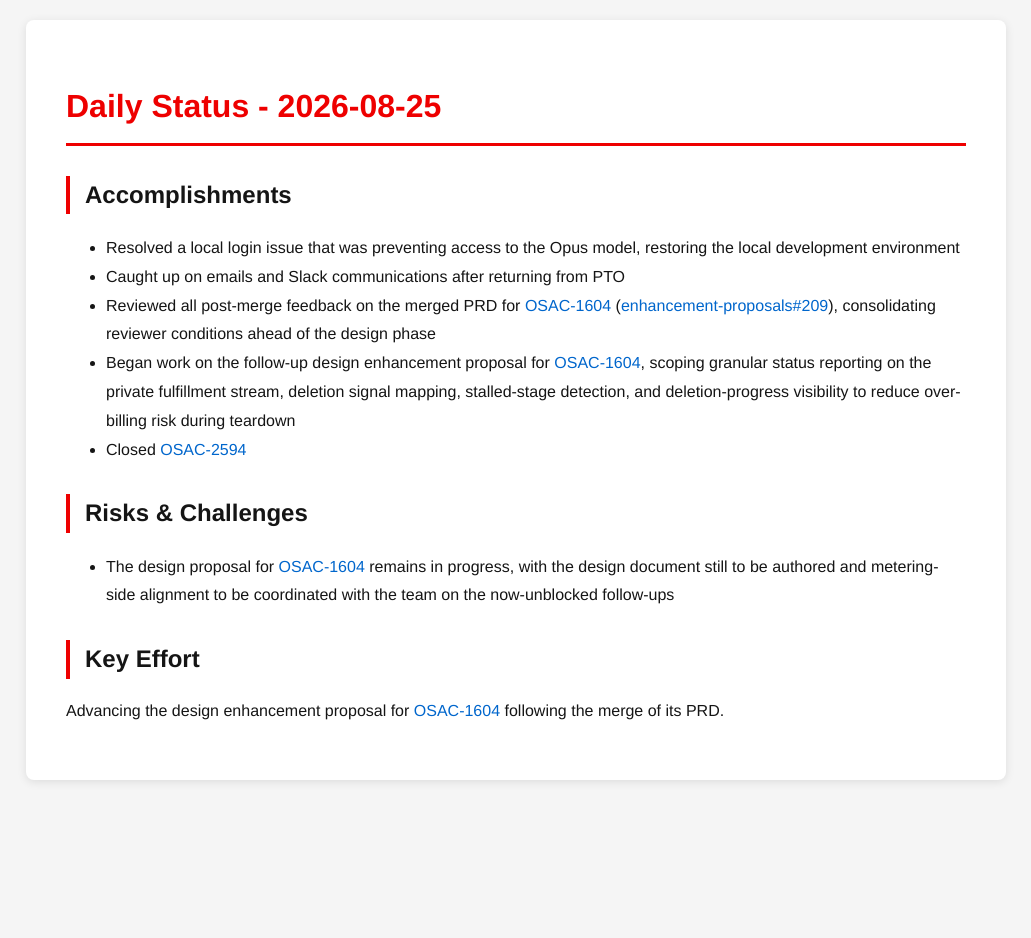
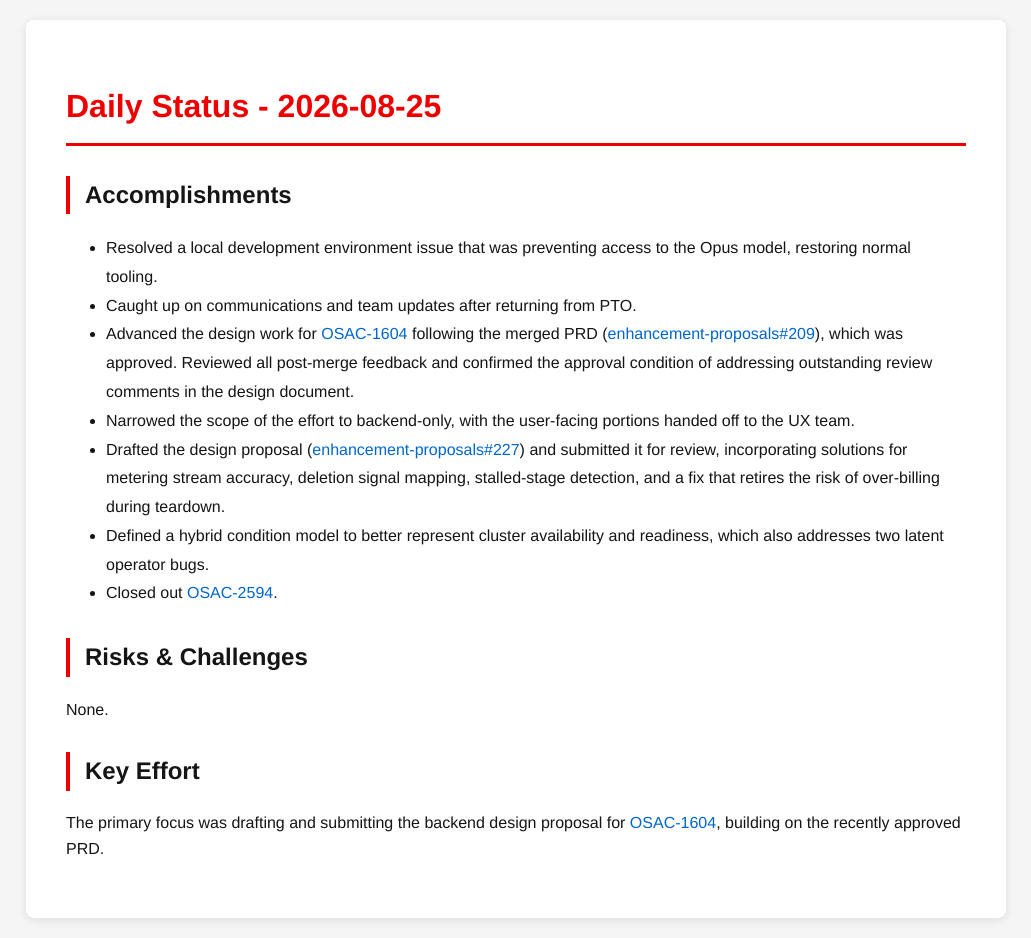
Before and after one commit to tzvatot/daily-status, a Jekyll site: the page built from 2026-08-25.md, in a window 1280 px wide. Shown: the whole page, without its empty margins (124-1155 px from the left). Built offline with Jekyll 4.4.1, drawn with Linux system fonts in a browser that asks for light colours; before the commit the page ends 900 px from its top, so only the background shows below that.

Commit message:
Daily status update - 2026-08-25

```diff
--- a/2026-08-25.md
+++ b/2026-08-25.md
@@ -7,14 +7,16 @@ date: 2026-08-25
 # Daily Status - 2026-08-25
 
 ## Accomplishments
-- Resolved a local login issue that was preventing access to the Opus model, restoring the local development environment
-- Caught up on emails and Slack communications after returning from PTO
-- Reviewed all post-merge feedback on the merged PRD for [OSAC-1604](https://redhat.atlassian.net/browse/OSAC-1604) ([enhancement-proposals#209](https://github.com/osac-project/enhancement-proposals/pull/209)), consolidating reviewer conditions ahead of the design phase
-- Began work on the follow-up design enhancement proposal for [OSAC-1604](https://redhat.atlassian.net/browse/OSAC-1604), scoping granular status reporting on the private fulfillment stream, deletion signal mapping, stalled-stage detection, and deletion-progress visibility to reduce over-billing risk during teardown
-- Closed [OSAC-2594](https://redhat.atlassian.net/browse/OSAC-2594)
+- Resolved a local development environment issue that was preventing access to the Opus model, restoring normal tooling.
+- Caught up on communications and team updates after returning from PTO.
+- Advanced the design work for [OSAC-1604](https://redhat.atlassian.net/browse/OSAC-1604) following the merged PRD ([enhancement-proposals#209](https://github.com/osac-project/enhancement-proposals/pull/209)), which was approved. Reviewed all post-merge feedback and confirmed the approval condition of addressing outstanding review comments in the design document.
+- Narrowed the scope of the effort to backend-only, with the user-facing portions handed off to the UX team.
+- Drafted the design proposal ([enhancement-proposals#227](https://github.com/osac-project/enhancement-proposals/pull/227)) and submitted it for review, incorporating solutions for metering stream accuracy, deletion signal mapping, stalled-stage detection, and a fix that retires the risk of over-billing during teardown.
+- Defined a hybrid condition model to better represent cluster availability and readiness, which also addresses two latent operator bugs.
+- Closed out [OSAC-2594](https://redhat.atlassian.net/browse/OSAC-2594).
 
 ## Risks & Challenges
-- The design proposal for [OSAC-1604](https://redhat.atlassian.net/browse/OSAC-1604) remains in progress, with the design document still to be authored and metering-side alignment to be coordinated with the team on the now-unblocked follow-ups
+None.
 
 ## Key Effort
-Advancing the design enhancement proposal for [OSAC-1604](https://redhat.atlassian.net/browse/OSAC-1604) following the merge of its PRD.
+The primary focus was drafting and submitting the backend design proposal for [OSAC-1604](https://redhat.atlassian.net/browse/OSAC-1604), building on the recently approved PRD.
```
